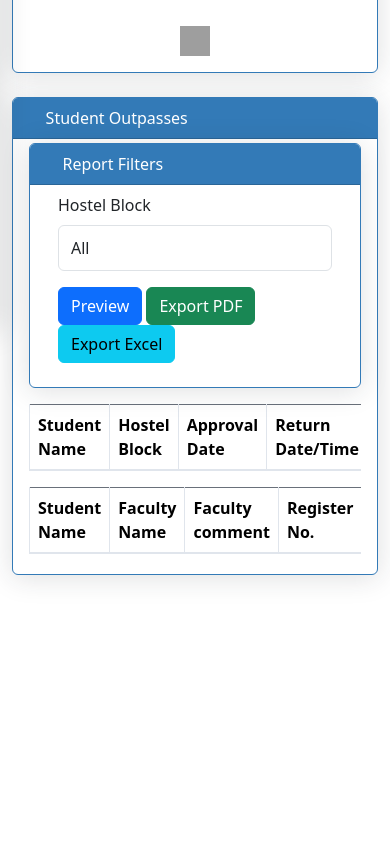
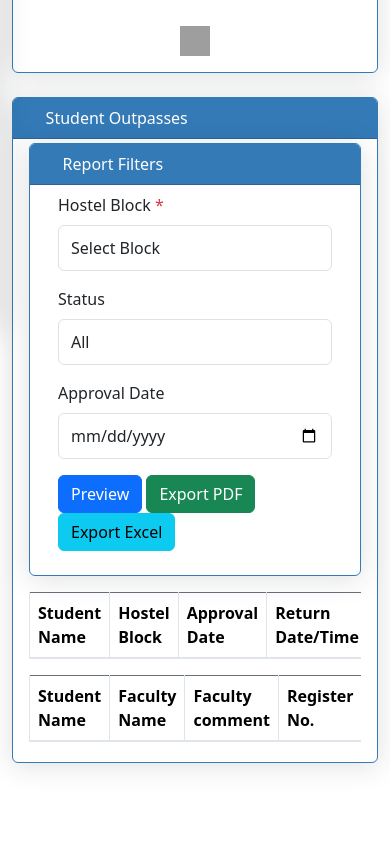
Before and after one commit to aswinemarx/SRM_OUTPASS, a PHP site: page /students/template/HRDSystemHC.html in a window 390 px wide. Shown: the part 513-1380 px from the top of the page. Before the commit the page ends 1192 px from the top, so only its background shows below. Run offline with PHP 8.4, Linux system fonts and the light colour scheme; lists and menus that the app fills with data are empty; some libraries are stand-ins or nearby versions; some web fonts are replaced; grey boxes are pictures that could not be loaded.

Commit message:
HC_Gen_Rep_final

```diff
--- a/students/template/HRDSystemHC.html
+++ b/students/template/HRDSystemHC.html
@@ -153,9 +153,16 @@
         }
 
         function fetchHCReport(exportType = '') {
+            // Validate required field
+            if (!$('#filterHostelBlock').val()) {
+                alert('Please select a Hostel Block.');
+                return;
+            }
             const params = {
                 hc_id: $('#user_id').val(),
                 hostel_block: $('#filterHostelBlock').val(),
+                status: $('#filterStatus').val(),
+                approval_date: $('#filterApprovalDate').val(),
                 export: exportType
             };
             if (exportType) {
@@ -181,7 +188,9 @@
         $('#btnExportHCPDF').on('click', function() { fetchHCReport('pdf'); });
         $('#btnExportHCExcel').on('click', function() { fetchHCReport('excel'); });
 
-        $('#filterHostelBlock').on('change', function() { fetchHCReport(); });
+        $('#hcReportFilterForm input, #hcReportFilterForm select').on('change', function() {
+            fetchHCReport();
+        });
     </script>
 </head>
 
@@ -293,14 +302,27 @@
         <div class="card-body py-2">
             <form class="form-row align-items-end" id="hcReportFilterForm">
     <div class="form-group col-md-3">
-                    <label>Hostel Block</label>
-                    <select class="form-control" id="filterHostelBlock" name="hostel_block">
-                        <option value="">All</option>
+        <label>Hostel Block <span class="text-danger">*</span></label>
+        <select class="form-control" id="filterHostelBlock" name="hostel_block" required>
+            <option value="">Select Block</option>
             <option value="A">Block A</option>
             <option value="B">Block B</option>
             <option value="C">Block C</option>
             <!-- Add more blocks as needed -->
         </select>
+    </div>
+    <div class="form-group col-md-3">
+        <label>Status</label>
+        <select class="form-control" id="filterStatus" name="status">
+            <option value="">All</option>
+            <option value="pending">Pending</option>
+            <option value="approved">Approved</option>
+            <option value="declined">Declined</option>
+        </select>
+    </div>
+    <div class="form-group col-md-3">
+        <label>Approval Date</label>
+        <input type="date" class="form-control" id="filterApprovalDate" name="approval_date">
     </div>
     <div class="form-group col-md-3">
         <button type="button" class="btn btn-primary" id="btnPreviewHCReport">Preview</button>
```
Also changed, not shown: students/template/generate_hc_report.php (+11 -2 lines). Lines whose indentation alone changed are shown as unchanged.
